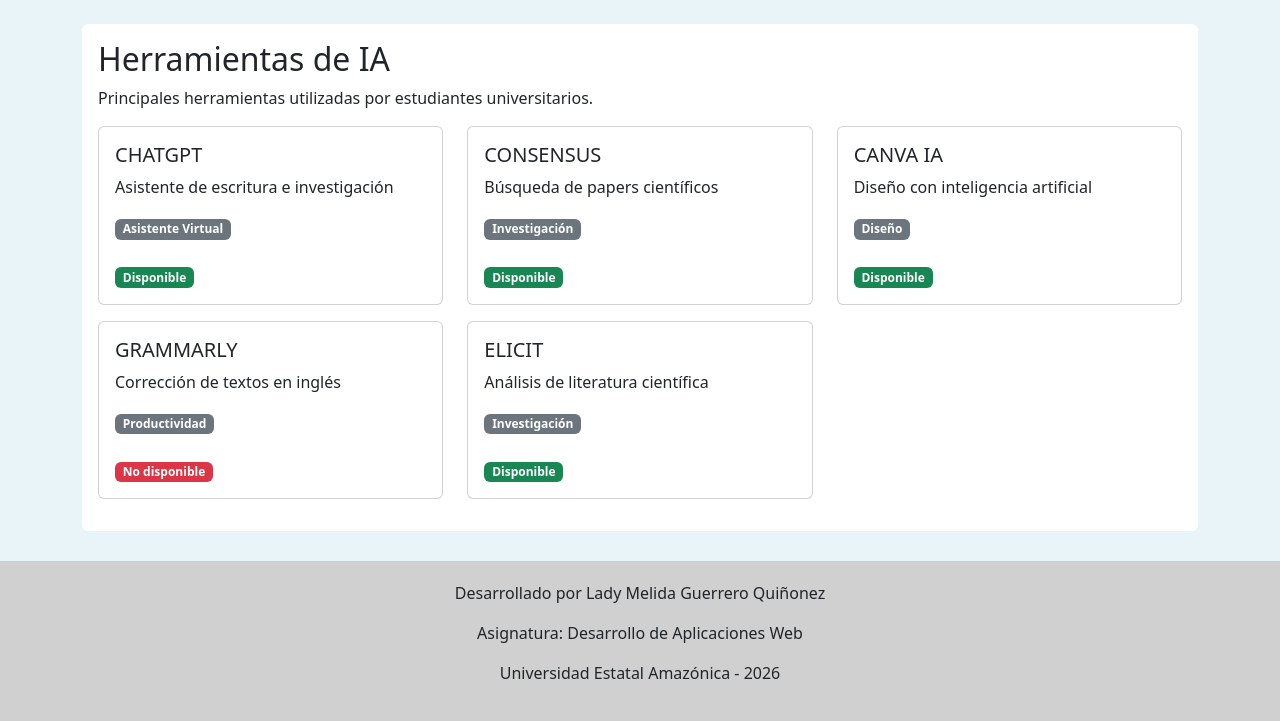
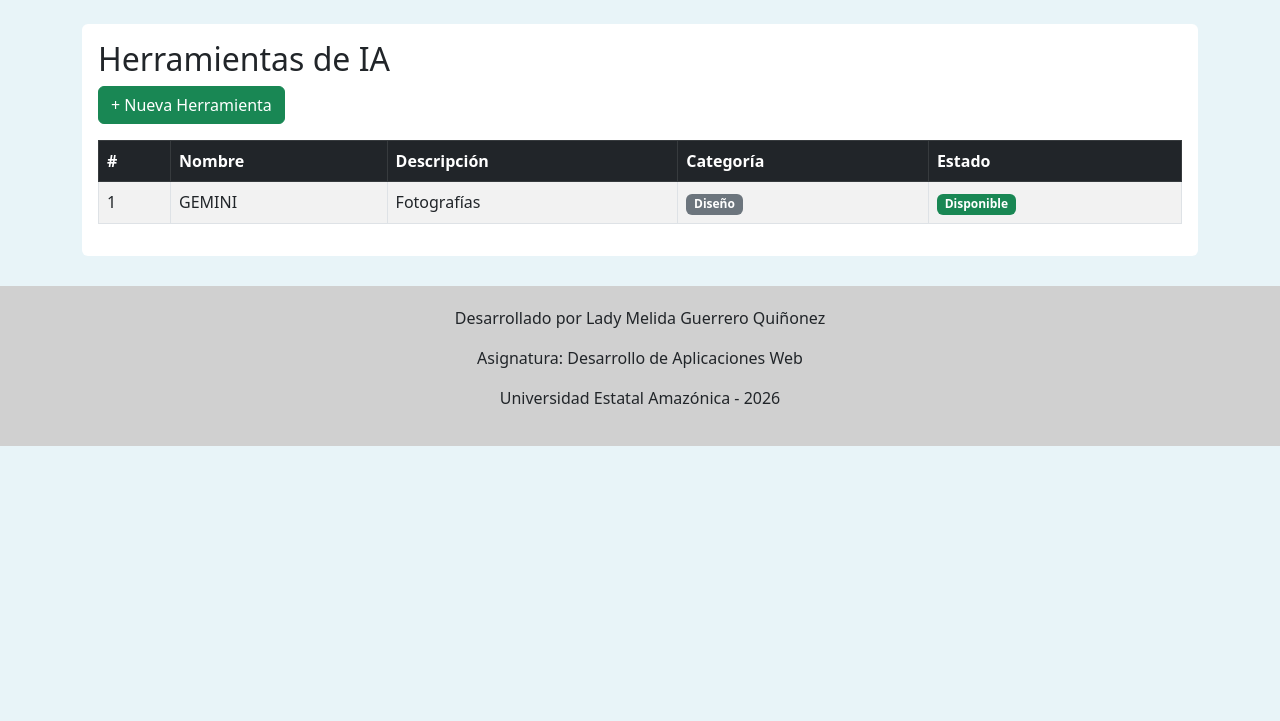
Before and after one commit to LadyGuerrero/DESARROLLO-DE-APLICACIONES-WEB, a Flask app: page /herramientas in a window 1280 px wide. Shown: the part 220-941 px from the top of the page. After the commit the page ends 666 px from the top, so only its background shows below. Run offline with Flask 3, Linux system fonts and the light colour scheme; data comes from the database, SQL or seed files in the repository; both versions use the stored data as it was after the commit.

Commit message:
SEMANA 12

```diff
--- a/app.py
+++ b/app.py
@@ -1,3 +1,5 @@
+import sqlite3
+import os
 from flask import Flask, render_template, redirect, url_for, flash
 from forms.herramienta_form import HerramientaForm
 from forms.contacto_form import ContactoForm
@@ -5,13 +7,22 @@ from forms.contacto_form import ContactoForm
 app = Flask(__name__)
 app.config['SECRET_KEY'] = 'uea2026secretkey'
 
-herramientas = [
-    {"nombre": "ChatGPT", "descripcion": "Asistente de escritura e investigación", "categoria": "Asistente Virtual", "disponible": True},
-    {"nombre": "Consensus", "descripcion": "Búsqueda de papers científicos", "categoria": "Investigación", "disponible": True},
-    {"nombre": "Canva IA", "descripcion": "Diseño con inteligencia artificial", "categoria": "Diseño", "disponible": True},
-    {"nombre": "Grammarly", "descripcion": "Corrección de textos en inglés", "categoria": "Productividad", "disponible": False},
-    {"nombre": "Elicit", "descripcion": "Análisis de literatura científica", "categoria": "Investigación", "disponible": True}
-]
+DB_PATH = os.path.join(os.path.dirname(__file__), 'data', 'ferreteria.db')
+
+def init_db():
+    conn = sqlite3.connect(DB_PATH)
+    cursor = conn.cursor()
+    cursor.execute('''
+        CREATE TABLE IF NOT EXISTS herramientas (
+            id INTEGER PRIMARY KEY AUTOINCREMENT,
+            nombre TEXT NOT NULL,
+            descripcion TEXT NOT NULL,
+            categoria TEXT NOT NULL,
+            disponible INTEGER DEFAULT 1
+        )
+    ''')
+    conn.commit()
+    conn.close()
 
 @app.route('/')
 def index():
@@ -19,18 +30,25 @@ def index():
 
 @app.route('/herramientas')
 def herramientas_lista():
+    conn = sqlite3.connect(DB_PATH)
+    cursor = conn.cursor()
+    cursor.execute('SELECT * FROM herramientas')
+    herramientas = cursor.fetchall()
+    conn.close()
     return render_template('herramientas.html', herramientas=herramientas)
 
 @app.route('/herramientas/nueva', methods=['GET', 'POST'])
 def nueva_herramienta():
     form = HerramientaForm()
     if form.validate_on_submit():
-        herramientas.append({
-            "nombre": form.nombre.data,
-            "descripcion": form.descripcion.data,
-            "categoria": form.categoria.data,
-            "disponible": True
-        })
+        conn = sqlite3.connect(DB_PATH)
+        cursor = conn.cursor()
+        cursor.execute(
+            'INSERT INTO herramientas (nombre, descripcion, categoria, disponible) VALUES (?, ?, ?, ?)',
+            (form.nombre.data, form.descripcion.data, form.categoria.data, 1)
+        )
+        conn.commit()
+        conn.close()
         flash('Herramienta registrada correctamente.', 'success')
         return redirect(url_for('herramientas_lista'))
     return render_template('formulario_herramienta.html', form=form)
@@ -65,4 +83,5 @@ def contacto():
     return render_template('contacto.html', form=form)
 
 if __name__ == '__main__':
+    init_db()
     app.run(debug=True)
--- a/templates/herramientas.html
+++ b/templates/herramientas.html
@@ -5,24 +5,39 @@
 {% block content %}
 <section class="p-3 mb-4 bg-white rounded">
   <h2>Herramientas de IA</h2>
-  <p>Principales herramientas utilizadas por estudiantes universitarios.</p>
-  <div class="row">
-    {% for h in herramientas %}
-    <div class="col-md-4 mb-3">
-      <div class="card h-100">
-        <div class="card-body">
-          <h5 class="card-title">{{ h.nombre|upper }}</h5>
-          <p class="card-text">{{ h.descripcion }}</p>
-          <span class="badge bg-secondary">{{ h.categoria }}</span><br><br>
-          {% if h.disponible %}
+  <a href="{{ url_for('nueva_herramienta') }}" class="btn btn-success mb-3">+ Nueva Herramienta</a>
+
+  {% if herramientas %}
+  <table class="table table-bordered table-striped">
+    <thead class="table-dark">
+      <tr>
+        <th>#</th>
+        <th>Nombre</th>
+        <th>Descripción</th>
+        <th>Categoría</th>
+        <th>Estado</th>
+      </tr>
+    </thead>
+    <tbody>
+      {% for h in herramientas %}
+      <tr>
+        <td>{{ h[0] }}</td>
+        <td>{{ h[1]|upper }}</td>
+        <td>{{ h[2] }}</td>
+        <td><span class="badge bg-secondary">{{ h[3] }}</span></td>
+        <td>
+          {% if h[4] == 1 %}
             <span class="badge bg-success">Disponible</span>
           {% else %}
             <span class="badge bg-danger">No disponible</span>
           {% endif %}
-        </div>
-      </div>
-    </div>
-    {% endfor %}
-  </div>
+        </td>
+      </tr>
+      {% endfor %}
+    </tbody>
+  </table>
+  {% else %}
+  <div class="alert alert-warning">No hay herramientas registradas.</div>
+  {% endif %}
 </section>
 {% endblock %}
```
Also changed, not shown: data/ferreteria.db (added).
